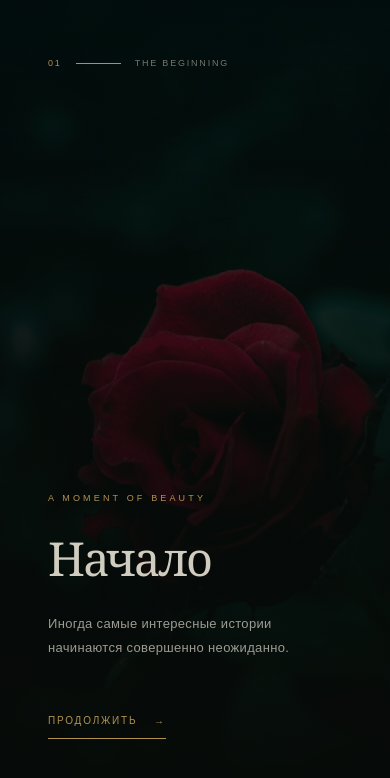
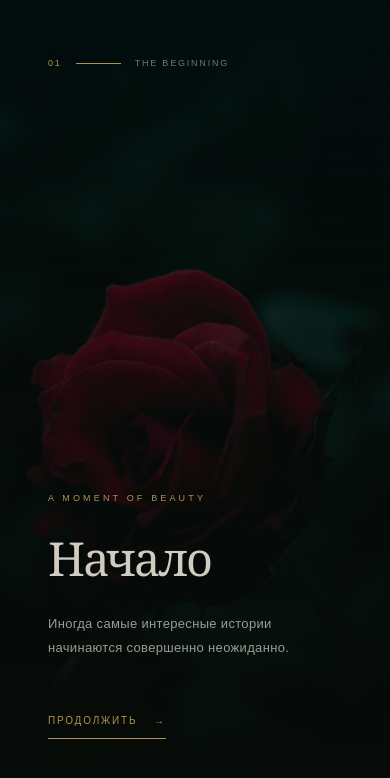
Before and after one commit to uzr22/a-little-universe, a plain HTML site: page index.html in a window 390 px wide. Both pictures are taken after a click on the button "НАЧАТЬ ПУТЕШЕСТВИЕ". Drawn offline with Linux system fonts and the light colour scheme.

Commit message:
Update style.css

```diff
--- a/style.css
+++ b/style.css
@@ -292,6 +292,10 @@ body {
         min-height: calc(100vh - 60px);
         padding: 80px 28px 40px;
     }
+
+   .flower-background {
+       background-position: 78% center;
+   }
 
     .flower-number {
         top: 28px;
```
